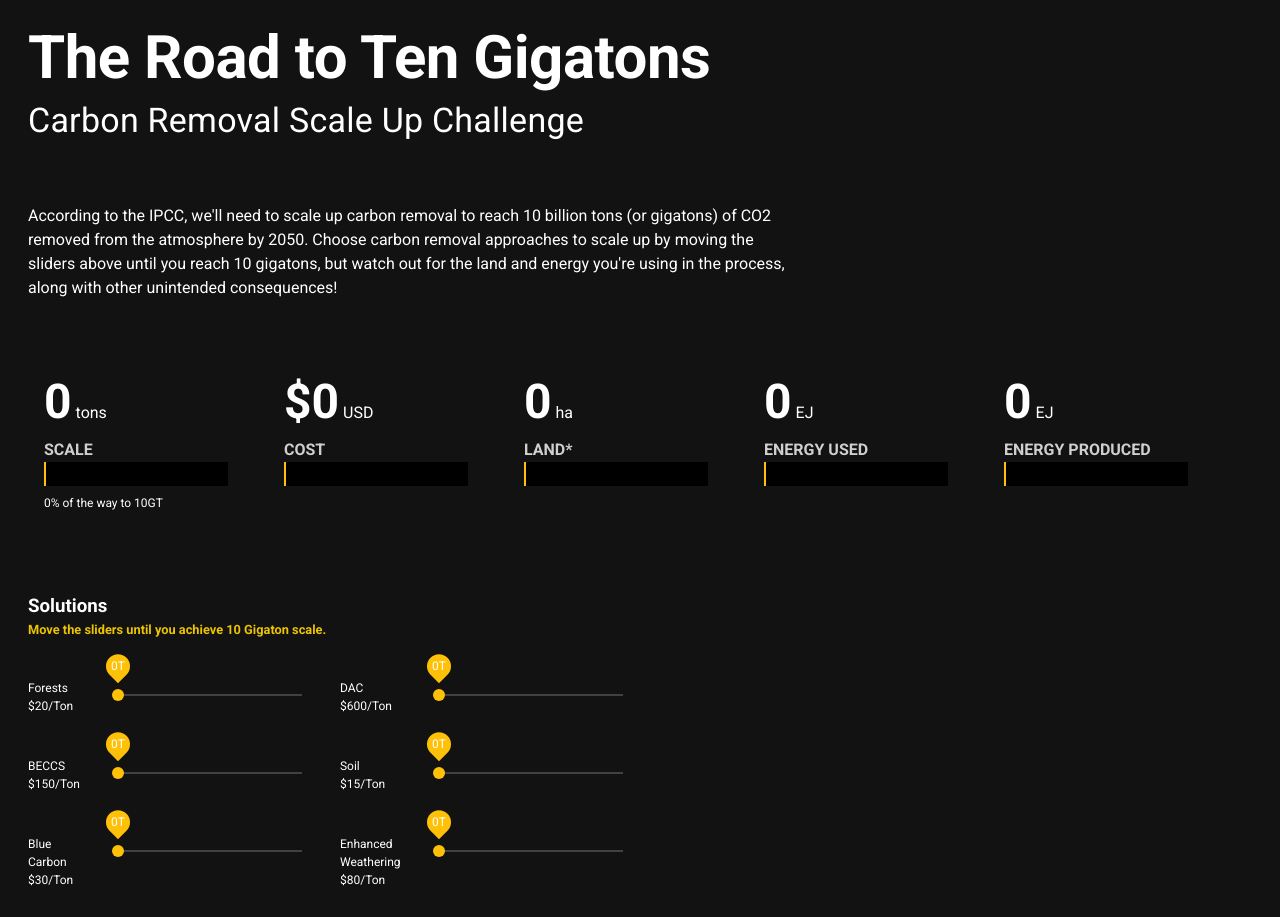
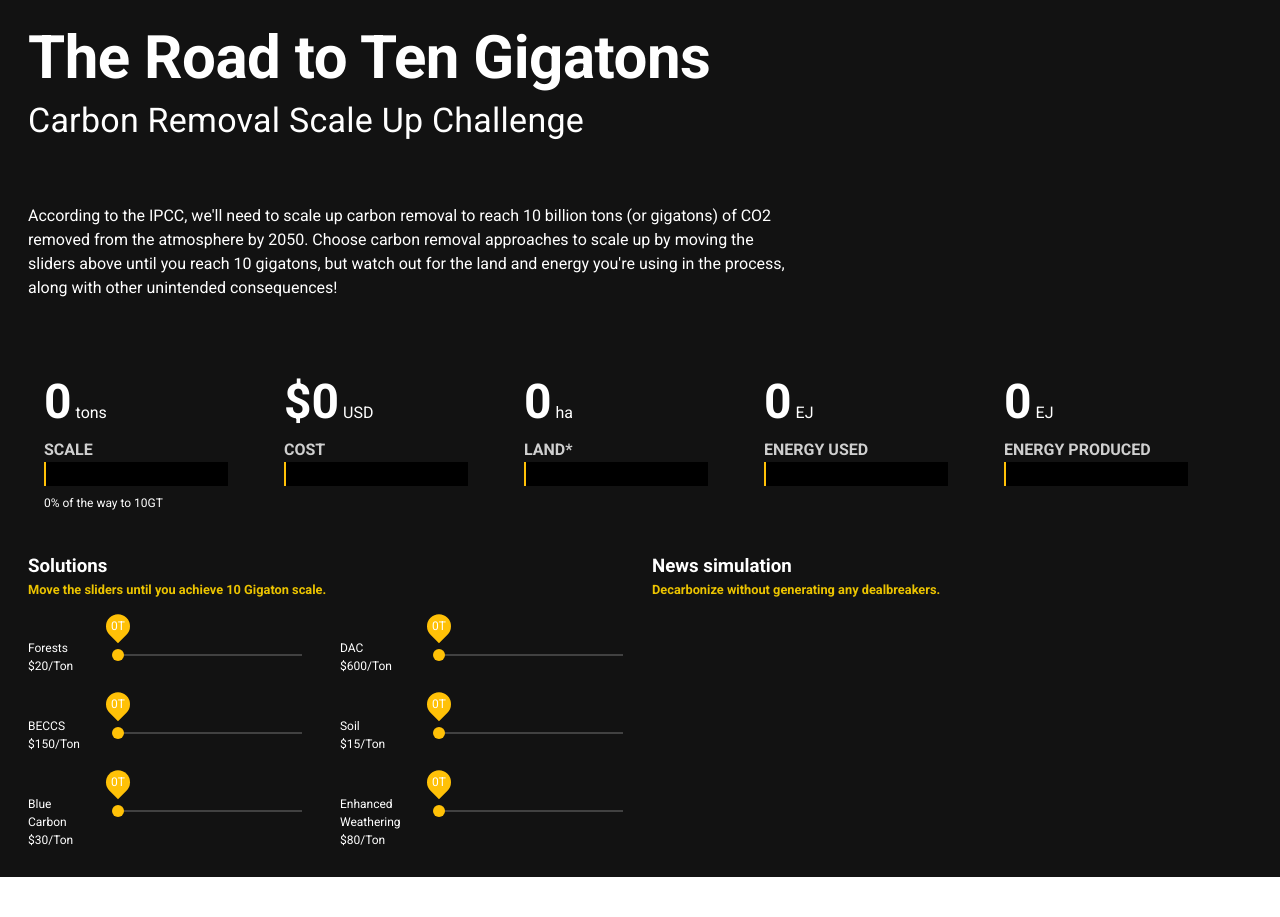
Before and after one commit to cssndrx/road-to-10gt, a Vue app: page / in a window 1280 px wide. After the commit the page ends 877 px from the top, so only its background shows below. Built offline with nearby package versions, Linux system fonts and the light colour scheme.

Commit message:
make dealbreakers more obv + reset end state

```diff
--- a/src/components/Main.vue
+++ b/src/components/Main.vue
@@ -47,7 +47,7 @@
 					<div style="display:grid; grid-template-columns: 1fr 1.5fr; align-items: end;">
 						<template v-for="perm in permanences" >
 							<div style="font-size:12px; margin-top: 4px" :key="'name' + perm.name">{{ perm.name }}</div>
-							<ColorBar height="12" :key="perm.name+'bar'" :frac="perm.value/TEN_BILLION"></ColorBar>
+							<ColorBar :height="12" :key="perm.name+'bar'" :frac="perm.value/TEN_BILLION"></ColorBar>
 						</template>
 					</div>
 				</div>
@@ -71,7 +71,7 @@
 
  		<v-row>
  			<v-col cols="12" :lg="6">
-				<h3 class="mt-10">Solutions</h3>
+				<h3>Solutions</h3>
 				<p class="bright mb-10">
 					Move the sliders until you achieve 10 Gigaton scale.
 				</p>
@@ -141,8 +141,12 @@
 
  			<v-col cols="12" :lg="6">
 
-				<h3 class="mt-5" v-if="newsItems.length > 0">News simulation</h3>
-				<div class="news-header" v-if="dealbreakers.length > 0">Bad news (you must resolve these to win)</div>
+				<h3>News simulation</h3>
+				<p class="bright">
+					Decarbonize without generating any dealbreakers.
+				</p>
+
+				<div class="news-header red" v-if="dealbreakers.length > 0">Dealbreakers (you must resolve these to win)</div>
 				<ul>
 				<li
 					class="news"
@@ -213,6 +217,17 @@ import ColorBar from '@/components/ColorBar.vue';
 const MILLION = 1000000;
 const BILLION = 1000000000;
 const TEN_BILLION = 10000000000;
+
+function getInitialState(){
+	return {
+				forests: 0,
+				dac: 0,
+				beccs: 0,
+				soil: 0,
+				blueCarbon: 0,
+				enhancedWeathering: 0,
+			};
+}
 
 export default {
 	name: "Main",
@@ -319,6 +334,9 @@ export default {
 				return [
 					`Right now your solution costs $${this.estimates["cost"]}, converts ${this.estimates["repurposedLand"]} hectares of land to carbon removal, and uses ${this.estimates["energyUsed"]} exajoules of energy. Think you can do better? Give it another try!`,
 				];
+
+				// DOesn't work for some reason.
+				// return [`Right now your solution costs ${ this.pprint('cost', this.estimates['cost']).big } USD, converts ${ this.pprint('land', this.estimates['land']).big } hectares of land to carbon removal, and uses ${ this.pprint('energy', this.estimates['energy']).big } exajoules of energy. Think you can do better?`];
 			}
 			return [];
 		},
@@ -475,14 +493,15 @@ export default {
 
 			dimensions: ["cost", "repurposedLand", "energyUsed", "energyProduced"],
 			solutions: ["forests", "dac", "beccs", "soil", "blueCarbon", "enhancedWeathering"],
-			tonsAllocated: {
-				forests: 0,
-				dac: 0,
-				beccs: 0,
-				soil: 0,
-				blueCarbon: 0,
-				enhancedWeathering: 0,
-			},
+			// tonsAllocated: {
+			// 	forests: 0,
+			// 	dac: 0,
+			// 	beccs: 0,
+			// 	soil: 0,
+			// 	blueCarbon: 0,
+			// 	enhancedWeathering: 0,
+			// },
+			tonsAllocated: getInitialState(),
 
 			minAlloc: 0,
 			maxAlloc: TEN_BILLION,
@@ -710,7 +729,7 @@ export default {
 		resetGame() {
 			this.phaseInd = 0;
 			this.dialog = false;
-			// TODO Reset everything else to initial state...
+			this.tonsAllocated = getInitialState();
 		},
 	},
 };
```
Also changed, not shown: the_plan.txt.
